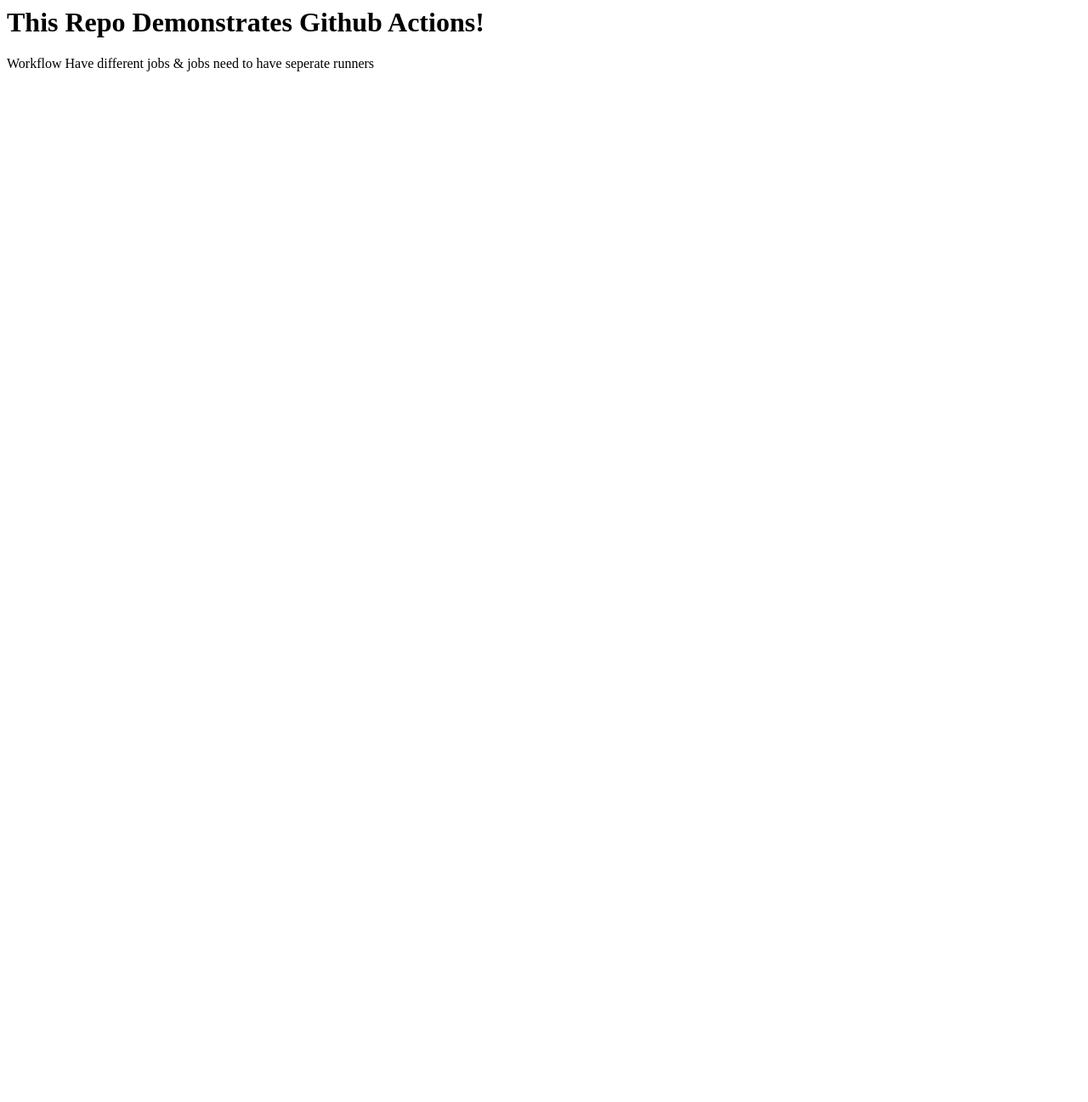
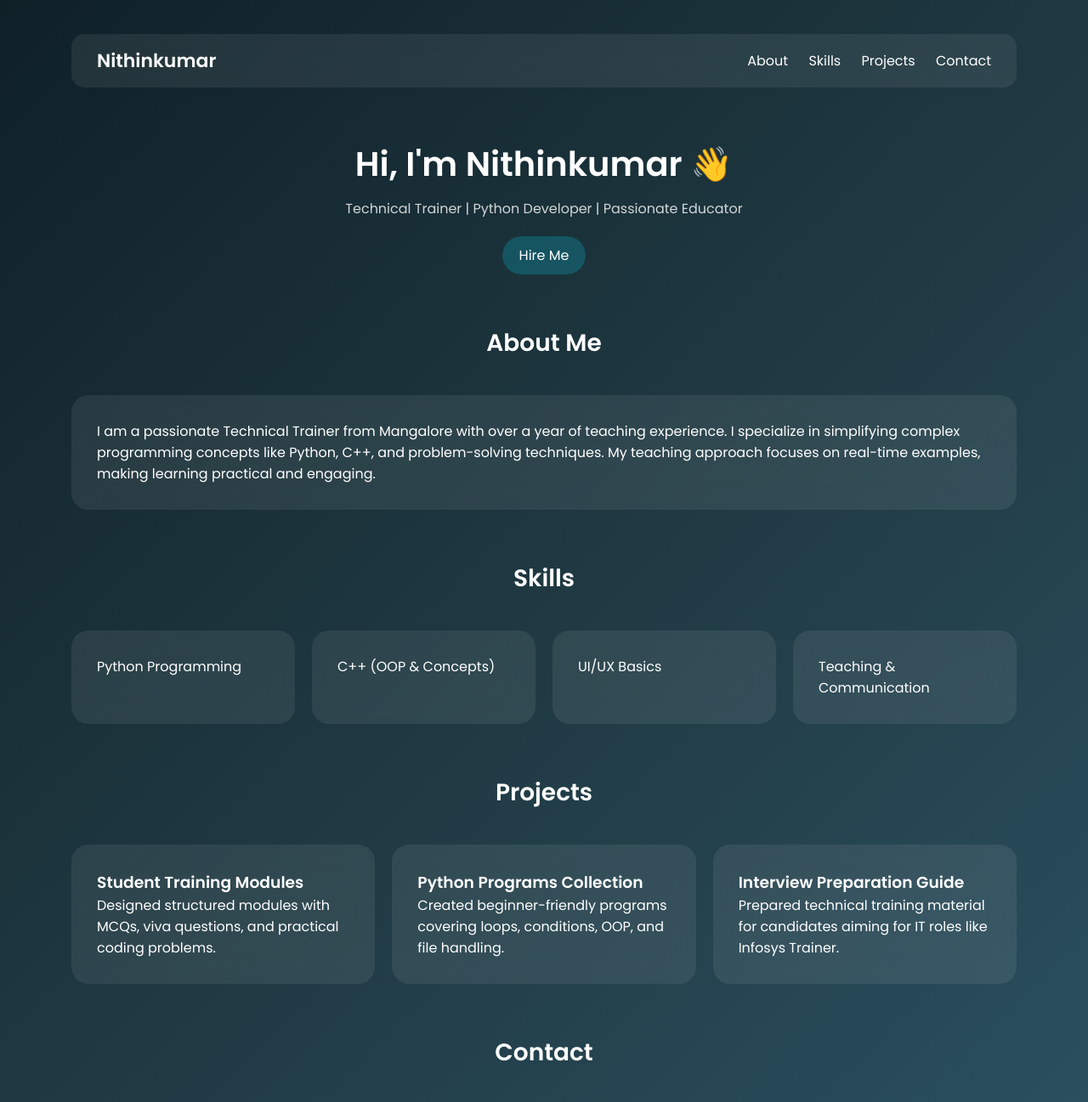
Before and after one commit to nithu-only/github-pipeline-1, a plain HTML site: page index.html in a window 1280 px wide. Shown: the top 1297 px of the page at 85% size. Before the commit the page ends 800 px from the top, so only its background shows below. Drawn offline with Linux system fonts and the light colour scheme.

Commit message:
Added updated html file

```diff
--- a/index.html
+++ b/index.html
@@ -1,6 +1,117 @@
-<html>
-  <body>
-    <h1>This Repo Demonstrates Github Actions!</h1>
-    <p>Workflow Have different jobs & jobs need to have seperate runners</p>
-  </body>
+<!DOCTYPE html>
+<html lang="en">
+<head>
+<meta charset="UTF-8">
+<meta name="viewport" content="width=device-width, initial-scale=1.0">
+<title>Nithinkumar | Portfolio</title>
+<link href="https://fonts.googleapis.com/css2?family=Poppins:wght@300;400;600&display=swap" rel="stylesheet">
+<style>
+*{margin:0;padding:0;box-sizing:border-box;font-family:'Poppins',sans-serif}
+body{
+    background:linear-gradient(135deg,#0f2027,#203a43,#2c5364);
+    color:#fff;
+    min-height:100vh;
+}
+.container{width:90%;margin:auto;padding:20px}
+.nav{
+    display:flex;justify-content:space-between;align-items:center;
+    padding:15px 30px;margin-top:20px;
+    backdrop-filter:blur(12px);
+    background:rgba(255,255,255,0.08);
+    border-radius:15px;
+}
+.nav h1{font-size:22px}
+.nav a{color:#fff;text-decoration:none;margin-left:20px;transition:0.3s}
+.nav a:hover{color:#00e0ff}
+.hero{
+    display:flex;flex-direction:column;align-items:center;text-align:center;
+    margin-top:60px;
+}
+.hero h2{font-size:40px;margin-bottom:10px}
+.hero p{opacity:0.8}
+.card{
+    margin-top:40px;padding:30px;
+    backdrop-filter:blur(15px);
+    background:rgba(255,255,255,0.08);
+    border-radius:20px;
+    transition:0.4s;
+}
+.card:hover{
+    transform:translateY(-10px) scale(1.02);
+    box-shadow:0 10px 30px rgba(0,0,0,0.4);
+}
+.grid{display:grid;grid-template-columns:repeat(auto-fit,minmax(250px,1fr));gap:20px}
+.section-title{margin-top:60px;font-size:28px;text-align:center}
+.btn{
+    display:inline-block;margin-top:20px;padding:10px 20px;
+    background:rgba(0,224,255,0.2);
+    border-radius:25px;text-decoration:none;color:#fff;
+    transition:0.3s;
+}
+.btn:hover{background:#00e0ff;color:#000}
+.footer{text-align:center;margin-top:50px;opacity:0.6}
+</style>
+</head>
+<body>
+
+<div class="container">
+
+<div class="nav">
+    <h1>Nithinkumar</h1>
+    <div>
+        <a href="#about">About</a>
+        <a href="#skills">Skills</a>
+        <a href="#projects">Projects</a>
+        <a href="#contact">Contact</a>
+    </div>
+</div>
+
+<div class="hero">
+    <h2>Hi, I'm Nithinkumar 👋</h2>
+    <p>Technical Trainer | Python Developer | Passionate Educator</p>
+    <a href="#contact" class="btn">Hire Me</a>
+</div>
+
+<h2 class="section-title" id="about">About Me</h2>
+<div class="card">
+    <p>I am a passionate Technical Trainer from Mangalore with over a year of teaching experience. I specialize in simplifying complex programming concepts like Python, C++, and problem-solving techniques. My teaching approach focuses on real-time examples, making learning practical and engaging.</p>
+</div>
+
+<h2 class="section-title" id="skills">Skills</h2>
+<div class="grid">
+    <div class="card">Python Programming</div>
+    <div class="card">C++ (OOP & Concepts)</div>
+    <div class="card">UI/UX Basics</div>
+    <div class="card">Teaching & Communication</div>
+</div>
+
+<h2 class="section-title" id="projects">Projects</h2>
+<div class="grid">
+    <div class="card">
+        <h3>Student Training Modules</h3>
+        <p>Designed structured modules with MCQs, viva questions, and practical coding problems.</p>
+    </div>
+    <div class="card">
+        <h3>Python Programs Collection</h3>
+        <p>Created beginner-friendly programs covering loops, conditions, OOP, and file handling.</p>
+    </div>
+    <div class="card">
+        <h3>Interview Preparation Guide</h3>
+        <p>Prepared technical training material for candidates aiming for IT roles like Infosys Trainer.</p>
+    </div>
+</div>
+
+<h2 class="section-title" id="contact">Contact</h2>
+<div class="card" style="text-align:center">
+    <p>Let's work together or build something amazing!</p>
+    <a href="#" class="btn">Connect</a>
+</div>
+
+<div class="footer">
+    <p>© 2026 Nithinkumar | Designed with Glassmorphism UI</p>
+</div>
+
+</div>
+
+</body>
 </html>
```
Also changed, not shown: 1 other file.
